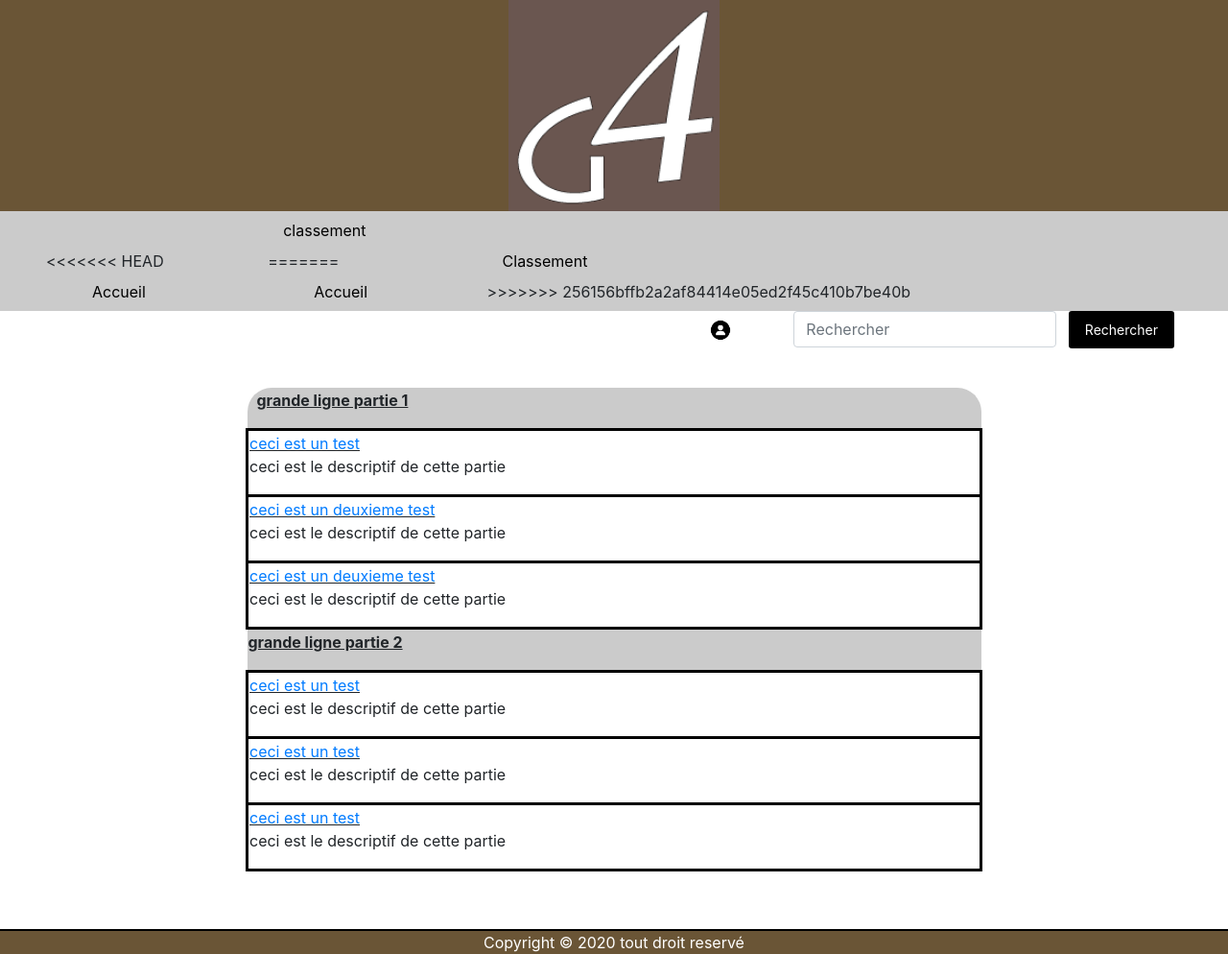
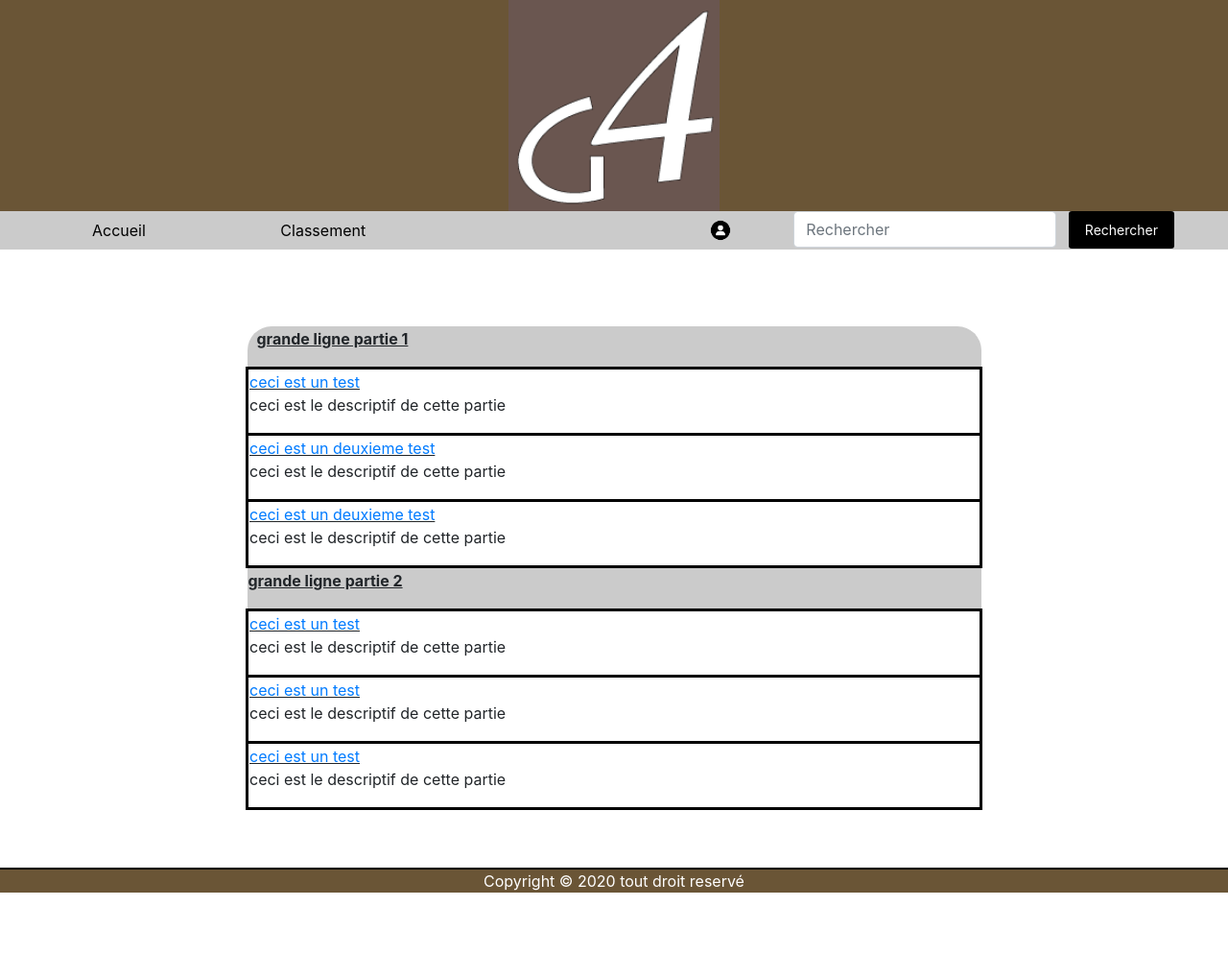
Before and after one commit to aikozz/projet-g4, a PHP site: page /index.php in a window 1280 px wide. Shown: the whole page at 96% size. After the commit the page ends 930 px from the top, so only its background shows below. Run offline with PHP 8.4, Linux system fonts and the light colour scheme; some libraries are stand-ins or nearby versions.

Commit message:
correction

```diff
--- a/vues/v_accueil.php
+++ b/vues/v_accueil.php
@@ -3,7 +3,7 @@
 <head>
     <meta charset="UTF-8">
     <meta name="viewport" content="width=device-width, initial-scale=1.0">
-    <link rel="stylesheet" type="text/css" href="CSS/acc.css">
+    <link rel="stylesheet" type="text/css" href="./vues/CSS/acc.css">
 
     <title>Document</title>
 </head>
--- a/vues/v_entete.php
+++ b/vues/v_entete.php
@@ -9,28 +9,21 @@
     <script src="https://cdnjs.cloudflare.com/ajax/libs/popper.js/1.16.0/umd/popper.min.js"></script>
     <script src="https://maxcdn.bootstrapcdn.com/bootstrap/4.5.2/js/bootstrap.min.js"></script>
     <script src="https://kit.fontawesome.com/a076d05399.js"></script>
-    <link rel="stylesheet" type="text/css" href="CSS/head.css">
+    <link rel="stylesheet" type="text/css" href="./vues/css/head.css">
 
 </head>
 
 <body>
     <div class="container-fluid fondhaut">
-        <img src="IMG/G4.png" class=" col-12 logo">
+        <img src="./vues/img/G4.png" class=" col-12 logo">
     </div>
     <nav>
     <ul class=" list-inline navv">
         <li class="list-inline-item space pl-5 pr-5">
-<<<<<<< HEAD
             <a class="nav-link nw pl-5" href="index.php"> Accueil </a>
         </li>
         <li class="list-inline-item space pl-5 pr-5">
-            <a class="nav-link nw" href="index.php?controle=c_user&action=classement"> classement </a>
-=======
-            <a class="nav-link nw pl-5" href="./v_accueil.php"> Accueil </a>
-        </li>
-        <li class="list-inline-item space pl-5 pr-5">
-            <a class="nav-link nw" href="../index.php?controle=user&action=classement"> Classement </a>
->>>>>>> 256156bffb2a2af84414e05ed2f45c410b7be40b
+            <a class="nav-link nw" href="index.php?controle=user&action=classement"> Classement </a>
         </li>
         <form class="navbar-form list-inline-item    float-right" method="post" action="index.php?controle=c_topic&action=searchBar">
             <div class="form-group">
--- a/vues/v_pied.php
+++ b/vues/v_pied.php
@@ -4,7 +4,7 @@
         <meta charset="UTF-8">
         <meta name="viewport" content="width=device-width, initial-scale=1.0">
 
-    <link rel="stylesheet" type="text/css" href="CSS/foot.css">
+    <link rel="stylesheet" type="text/css" href="./vues/css/foot.css">
 
 </head>
 <body>
--- a/vues/v_search.php
+++ b/vues/v_search.php
@@ -29,5 +29,9 @@
         ?>
 
     </table>
+    <?php
+    require("./vues/v_pied.php");
+    ?>
+
 </body>
 </html>
```
Also changed, not shown: controle/c_admin..php (added).
